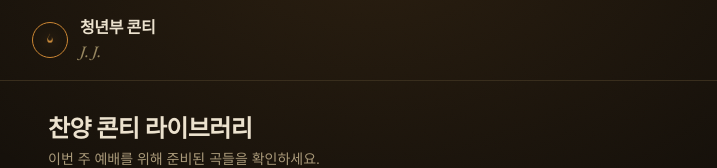
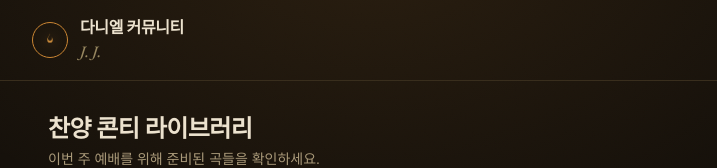
Before and after one commit to jinhyeokAn/Worship_Setlist, a Next.js app: page / in a window 1280 px wide. Shown: the top 168 px of the page, without its empty margins (272-989 px from the left). Built offline with nearby package versions, Linux system fonts and the light colour scheme; a web font is replaced by a local one.

Commit message:
헤더/메타데이터에 단체명 "다니엘 커뮤니티" 반영
Co-Authored-By: Claude Sonnet 5 <noreply@anthropic.com>
Claude-Session: https://claude.ai/code/session_012PC1c35Toox1pJNJZ7tRiZ

```diff
--- a/app/layout.tsx
+++ b/app/layout.tsx
@@ -4,8 +4,8 @@ import SiteFooter from "@/components/SiteFooter";
 import "./globals.css";
 
 export const metadata: Metadata = {
-  title: "청년부 콘티 모음",
-  description: "청년부 찬양 콘티 유튜브 링크를 한 번에 모아보는 사이트",
+  title: "다니엘 커뮤니티 콘티 모음",
+  description: "다니엘 커뮤니티 찬양 콘티 유튜브 링크를 한 번에 모아보는 사이트",
 };
 
 export default function RootLayout({ children }: LayoutProps<"/">) {
--- a/components/SiteHeader.tsx
+++ b/components/SiteHeader.tsx
@@ -21,7 +21,7 @@ export default function SiteHeader() {
           </span>
           <span className="flex flex-col leading-tight">
             <span className="font-display text-base font-bold tracking-tight">
-              청년부 콘티
+              다니엘 커뮤니티
             </span>
             <span className="font-signature text-base text-[var(--parchment-faint)]">
               J. J.
```
